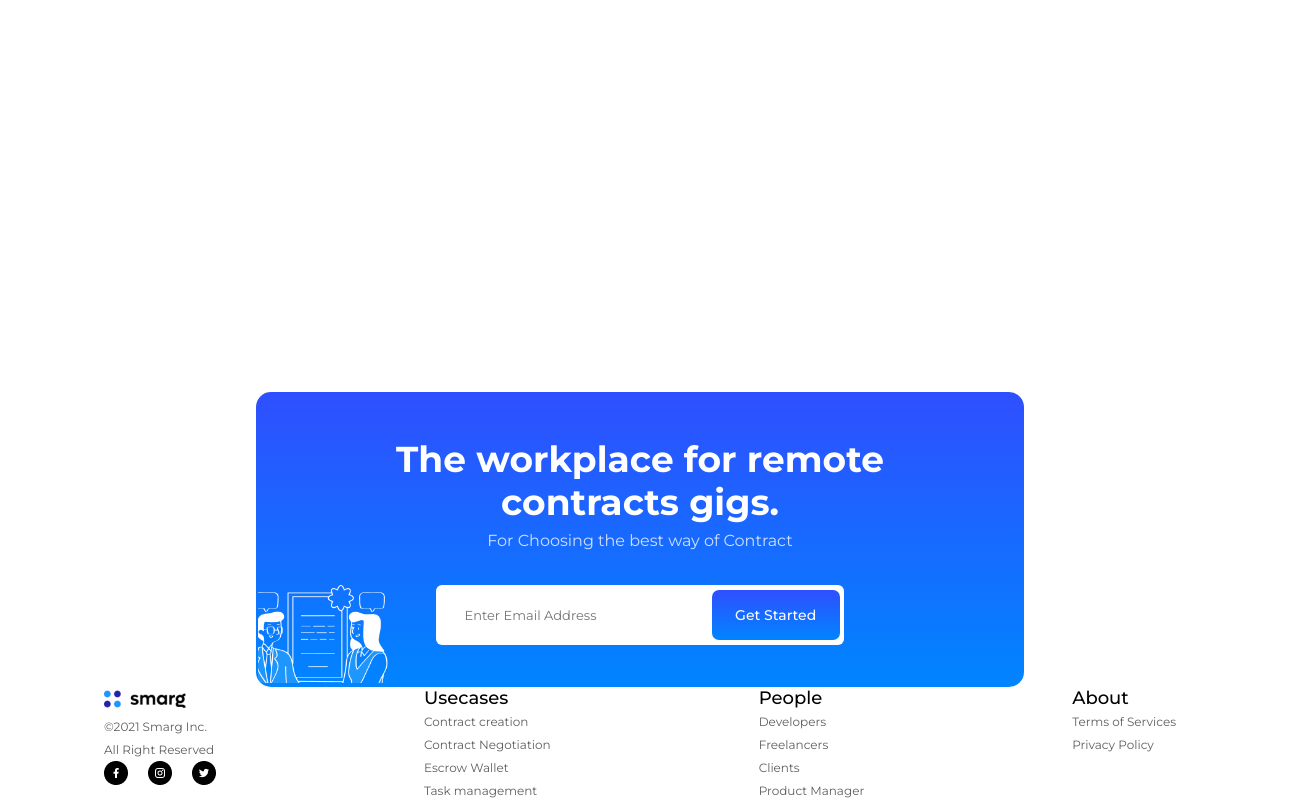
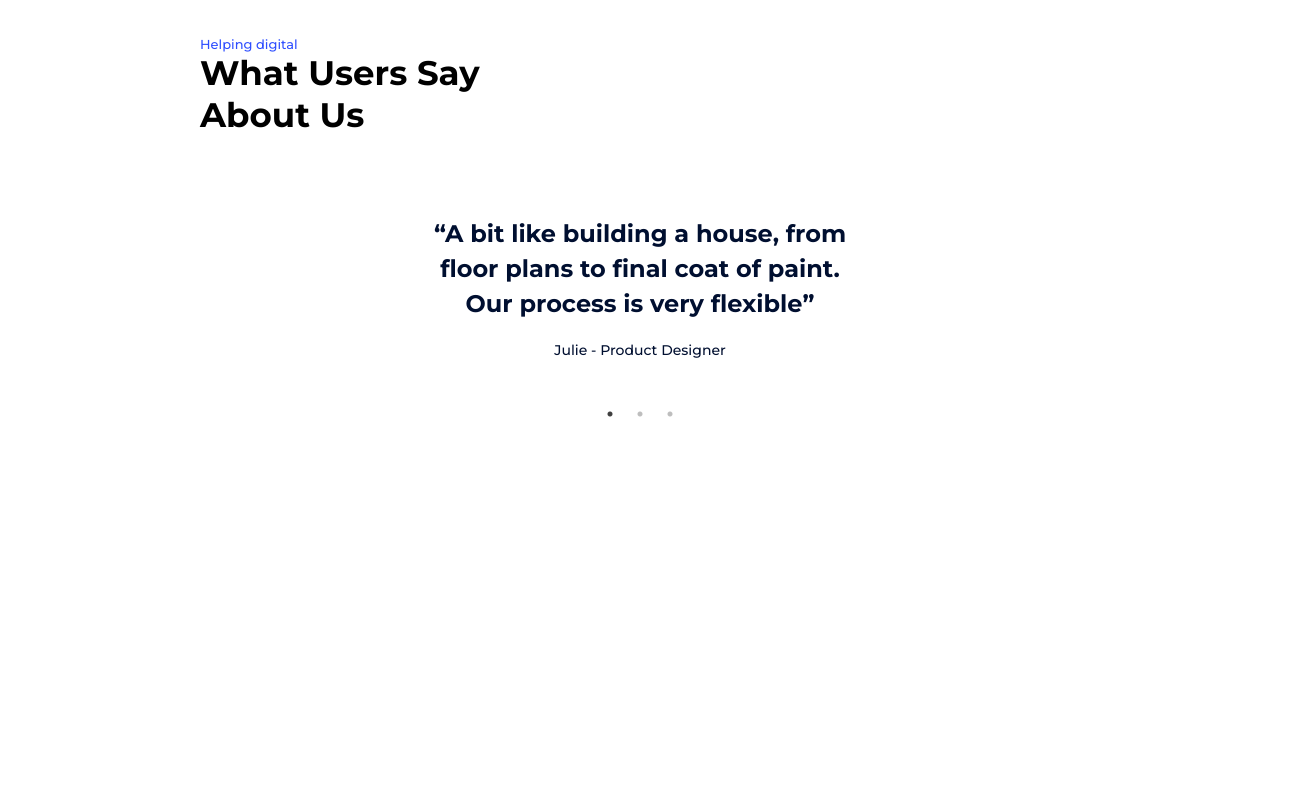
Before and after one commit to Marleek018/smarg, a React (Vite) app: page / in a window 1280 px wide. Shown: the part 5180-5980 px from the top of the page, 1305 px wide, since content can reach past the window. Built offline with nearby package versions, Linux system fonts and the light colour scheme.

Commit message:
Homepage completed

```diff
--- a/package.json
+++ b/package.json
@@ -12,7 +12,9 @@
   "dependencies": {
     "react": "^18.3.1",
     "react-dom": "^18.3.1",
-    "react-router-dom": "^6.24.1"
+    "react-router-dom": "^6.24.1",
+    "react-slick": "^0.30.2",
+    "slick-carousel": "^1.8.1"
   },
   "devDependencies": {
     "@types/react": "^18.3.3",
--- a/src/Components/Card/Card.jsx
+++ b/src/Components/Card/Card.jsx
@@ -4,8 +4,6 @@ import './Card.css'
 const Card = ({element}) => {
   return (
     <div className="top-cont">
-
-
         <img src={element.img} alt="IMAGE" />
         <h3>{element.heading}</h3>
         <p>{element.text}</p>
--- a/src/Components/Footer/Footer.css
+++ b/src/Components/Footer/Footer.css
@@ -16,17 +16,20 @@
 .footer {
   display: flex;
   justify-content: space-around;
+  margin-top: 150px;
+  margin-bottom: 50px;
 }
 .footer-social {
   display: flex;
   gap: 20px;
 }
 .top-footer {
+
     padding-top: 46px;
     padding-bottom: 42px;
   border: 1px solid;
   width: 60%;
-  margin: auto;
+  margin: 0 auto;
   border-radius: 15px;
   border: none;
     background-image: linear-gradient(rgba(47, 79, 255, 1), rgba(0, 133, 255, 1));
--- /dev/null
+++ b/src/Components/Review/Review.css
@@ -0,0 +1,21 @@
+.review-cont {
+    width: 450px;
+    margin: auto;
+    text-align: center;
+    padding-top: 80px;
+}
+.review-cont h3{
+    font-size: 24px;
+    font-family: "Montserrat";
+    line-height:35px ;
+    font-family: 400;
+    padding-bottom: 20px;
+    color: rgba(0, 15, 48, 1);
+}
+.review-cont h5{
+    font-size: 14px;
+    font-family: "Montserrat";
+    font-weight: 500;
+    color: rgba(0, 15, 48, 1);
+    padding-bottom: 40px;
+}
--- /dev/null
+++ b/src/Components/Review/Review.jsx
@@ -0,0 +1,14 @@
+import React from 'react'
+import './Review.css'
+
+const Review = ({review}) => {
+
+  return (
+    <div className='review-cont'>
+      <h3>{review.comment}</h3>
+      <h5>{review.user}</h5>
+    </div>
+  );
+}
+
+export default Review
--- a/src/Pages/Homepage/Homepage.css
+++ b/src/Pages/Homepage/Homepage.css
@@ -98,3 +98,19 @@
     display: flex;
     gap: 77px;
 }
+.heading h3{
+  font-size: 13px;
+  font-weight: 500;
+  color: rgba(47, 79, 255, 1);
+  font-family: "Montserrat";
+}
+.heading h4{
+  font-size: 34px;
+  font-weight: 700;
+  color: rgba(0, 0, 0, 1);
+  font-family: "Montserrat";
+}
+.heading{
+  margin-left: 200px;
+  margin-top: 80px;
+}
--- a/src/Pages/Homepage/Homepage.jsx
+++ b/src/Pages/Homepage/Homepage.jsx
@@ -5,6 +5,10 @@ import Subhero from '../../Components/SubHero/Subhero';
 import Card from '../../Components/Card/Card';
 import vec5 from "../../assets/vec5.png";
 import Section from '../../Components/Section/Section';
+import Review from '../../Components/Review/Review';
+import Slider from 'react-slick';
+import "slick-carousel/slick/slick.css";
+import "slick-carousel/slick/slick-theme.css";
 
 const Homepage = () => {
   const cardDetails = [
@@ -29,6 +33,30 @@ const Homepage = () => {
       text: "That the job was done as expected and money is released accordingly.",
     },
   ];
+  const userReview = [
+    {
+      comment:
+        "“A bit like building a house, from floor plans to final coat of paint. Our process is very flexible”",
+      user: "Julie - Product Designer ",
+    },
+    {
+      comment:
+        "“A bit like building a house, from floor plans to final coat of paint. Our process is very flexible”",
+      user: "Julie - Product Designer ",
+    },
+    {
+      comment:
+        "“A bit like building a house, from floor plans to final coat of paint. Our process is very flexible”",
+      user: "Julie - Product Designer ",
+    }
+  ];
+   const settings = {
+     dots: true,
+     infinite: false,
+     speed: 500,
+     slidesToShow: 1,
+     slidesToScroll: 1,
+   };
   return (
     <div className="home-all">
       <h3 className="homeh3">Helping digital products</h3>
@@ -73,7 +101,19 @@ const Homepage = () => {
           })}
         </div>
       </div>
-      <Section/>
+      <Section />
+      <div className='heading'>
+        <h3>Helping digital</h3>
+        <h4>
+          What Users Say <br /> About Us
+        </h4>
+      </div>
+
+      <Slider {...settings}>
+        {userReview.map((rev, i) => {
+          return <Review key={i} review={rev} />;
+        })}
+      </Slider>
     </div>
   );
 }
```
Also changed, not shown: 1 other file (tests, documents, lock files or other folders).
